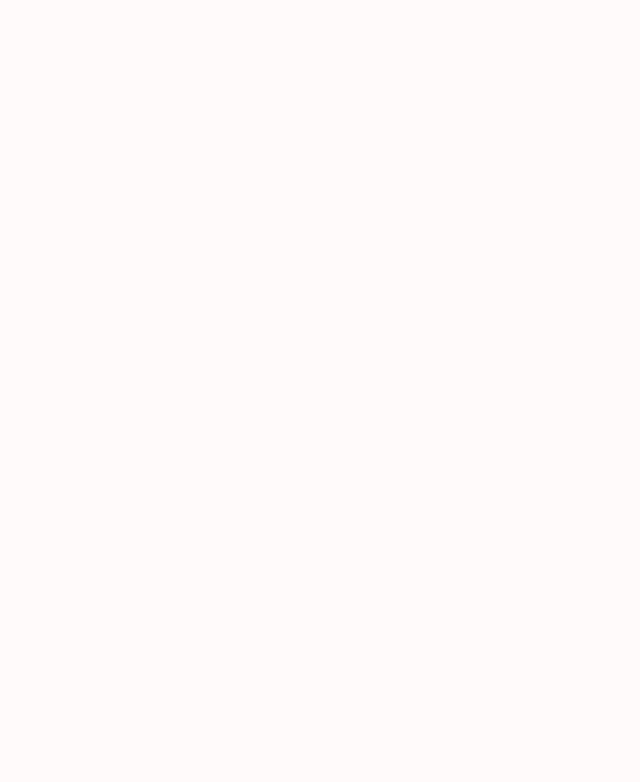
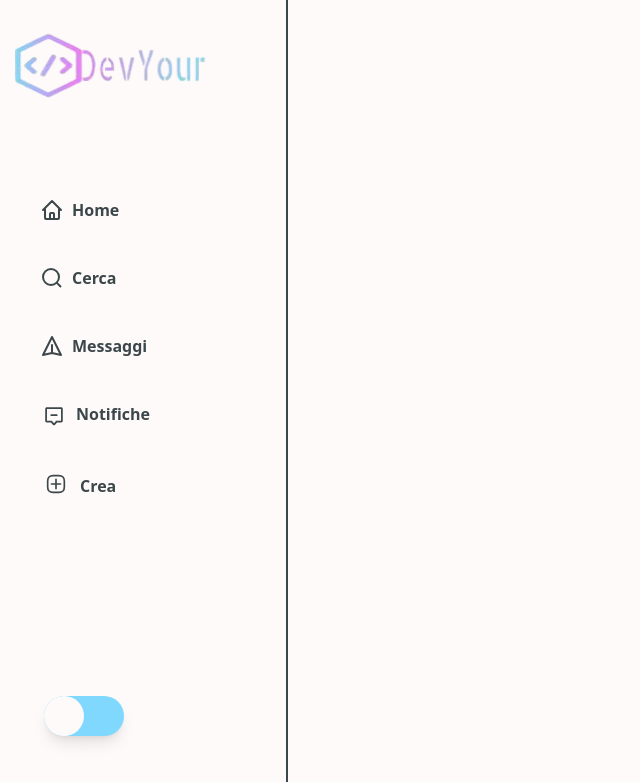
Before and after one commit to DavideCatanzaro/DEVELGRAM, a React (Create React App) app in the folder devyour/: page /devyour in a window 1280 px wide. Shown: the top 782 px of the page, without its empty margins (0-640 px from the left). Built offline with nearby package versions, Linux system fonts and the light colour scheme.

Commit message:
estetica done

```diff
--- a/devyour/package.json
+++ b/devyour/package.json
@@ -6,6 +6,7 @@
     "@testing-library/jest-dom": "^5.16.5",
     "@testing-library/react": "^13.4.0",
     "@testing-library/user-event": "^13.5.0",
+    "classnames": "^2.3.2",
     "react": "^18.2.0",
     "react-dom": "^18.2.0",
     "react-router-dom": "^6.11.2",
--- /dev/null
+++ b/devyour/src/components/atoms/ButtonToggle.jsx
@@ -0,0 +1,20 @@
+import React, { useState } from "react";
+import classNames from 'classnames'
+function ButtonToggle(){
+
+    const [isSelected, setIsSelected] = useState(false)
+
+    return(
+        <div
+        onClick={()=> setIsSelected(!isSelected)}
+            className={classNames("flex w-20 h-10 bg-blue m-10 rounded-full transition-all duration-500 shadow-lg",{
+            'bg-pink': isSelected,
+        } )}>
+            <span className={classNames("h-10 w-10 bg-white rounded-full transition-all duration-500",{
+                'ml-10': isSelected,
+            })}/>
+        </div>
+    )
+}
+
+export default ButtonToggle;
--- /dev/null
+++ b/devyour/src/components/shared/LeftSidebar.jsx
@@ -0,0 +1,155 @@
+import React from "react";
+import ButtonToggle from "../atoms/ButtonToggle";
+
+function LeftSidebar() {
+  return (
+    <div className="min-h-screen w-screen bg-white ">
+      <div className="absolute left-0 flex h-screen w-72 flex-col overflow-hidden rounded-r-1xl bg-white text-grey border-r-2 border-grey">
+        <img
+          src="DevYour.png"
+          alt="log"
+          style={{
+            width: "70%",
+            height: "9%",
+            marginTop: "30px",
+            marginLeft: "10px",
+          }}
+        />
+        <ul className="mt-20 space-y-3">
+          <li className="relative flex cursor-pointer space-x-2 rounded-md py-4 px-10 font-semibold text-grey hover:text-pink">
+            <span>
+              <svg
+                className=" h-6 w-6 align-middle"
+                xmlns="http://www.w3.org/2000/svg"
+                fill="none"
+                viewBox="0 0 24 24"
+                stroke="currentColor"
+                stroke-width="2"
+              >
+                <path
+                  stroke-linecap="round"
+                  stroke-linejoin="round"
+                  d="M3 12l2-2m0 0l7-7 7 7M5 10v10a1 1 0 001 1h3m10-11l2 2m-2-2v10a1 1 0 01-1 1h-3m-6 0a1 1 0 001-1v-4a1 1 0 011-1h2a1 1 0 011 1v4a1 1 0 001 1m-6 0h6"
+                  class=""
+                ></path>
+              </svg>
+            </span>
+            <span className="">Home</span>
+          </li>
+          <li className="relative flex cursor-pointer space-x-2 rounded-md py-4 px-10 font-semibold text-grey hover:text-blue">
+            <span>
+              <svg
+                className="h-6 w-6 align-middle"
+                xmlns="http://www.w3.org/2000/svg"
+                viewBox="0 0 24 24"
+                fill="none"
+                stroke="currentColor"
+                stroke-width="2"
+              >
+                <circle cx="11" cy="11" r="8" class=""></circle>
+                <line x1="21" y1="21" x2="16.65" y2="16.65" class=""></line>
+              </svg>
+            </span>
+            <span className="">Cerca</span>
+            <svg
+              className="absolute -top-1/2 -right-1 h-32 w-8 text-gray-50"
+              xmlns="http://www.w3.org/2000/svg"
+              width="1em"
+              height="4em"
+            >
+              <path
+                fill="currentColor"
+                d="M 499.289 57.696 C 499.289 171.989 399.349 196.304 399.349 257.333 C 399.349 322.485 499.512 354.485 499.512 458.767 C 499.512 483.155 499.289 57.696 499.289 57.696 Z"
+              />
+            </svg>
+          </li>
+          <li className="relative flex cursor-pointer space-x-2 rounded-md py-4 px-10 text-grey font-semibold hover:text-pink">
+            <span>
+              <svg
+                xmlns="http://www.w3.org/2000/svg"
+                className="h-6 w-6"
+                fill="none"
+                viewBox="0 0 24 24"
+                stroke="currentColor"
+                stroke-width="2"
+              >
+                <path
+                  stroke-linecap="round"
+                  stroke-linejoin="round"
+                  d="M12 19l9 2-9-18-9 18 9-2zm0 0v-8"
+                />
+              </svg>
+            </span>
+            <span className="">Messaggi</span>
+          </li>
+          <li className="relative flex cursor-pointer space-x-2 rounded-md py-4 px-10 font-semibold text-grey hover:text-blue">
+            <span className="text-2xl">
+              <svg
+                className="h-7 w-7"
+                viewBox="0 0 32 32"
+                fill="currentColor"
+                xmlns="http://www.w3.org/2000/svg"
+              >
+                <path
+                  fill-rule="evenodd"
+                  clip-rule="evenodd"
+                  d="M24.0362 21.3333H18.5243L15.9983 24.4208L13.4721 21.3333H7.96047L7.99557 8H24.0009L24.0362 21.3333ZM24.3705 23.3333H19.4721L17.2883 26.0026C16.6215 26.8176 15.3753 26.8176 14.7084 26.0026L12.5243 23.3333H7.62626C6.70407 23.3333 5.95717 22.5845 5.9596 21.6623L5.99646 7.66228C5.99887 6.74352 6.74435 6 7.66312 6H24.3333C25.2521 6 25.9975 6.7435 26 7.66224L26.0371 21.6622C26.0396 22.5844 25.2927 23.3333 24.3705 23.3333ZM12.6647 14C12.2965 14 11.998 14.2985 11.998 14.6667V15.3333C11.998 15.7015 12.2965 16 12.6647 16H19.3313C19.6995 16 19.998 15.7015 19.998 15.3333V14.6667C19.998 14.2985 19.6995 14 19.3313 14H12.6647Z"
+                ></path>
+              </svg>
+            </span>
+            <span className="">Notifiche</span>
+          </li>
+          <li className="relative flex cursor-pointer space-x-2 rounded-md py-4 px-10 text-grey font-semibold hover:text-pink">
+            <span>
+              <svg
+
+                className="h-5 w-8"
+                fill="currentColor"
+                viewBox="0 0 24 24"
+                width="24"
+              >
+                <path
+                  d="M2 12v3.45c0 2.849.698 4.005 1.606 4.944.94.909 2.098 1.608 4.946 1.608h6.896c2.848 0 4.006-.7 4.946-1.608C21.302 19.455 22 18.3 22 15.45V8.552c0-2.849-.698-4.006-1.606-4.945C19.454 2.7 18.296 2 15.448 2H8.552c-2.848 0-4.006.699-4.946 1.607C2.698 4.547 2 5.703 2 8.552Z"
+                  fill="none"
+                  stroke="currentColor"
+                  stroke-linecap="round"
+                  stroke-linejoin="round"
+                  stroke-width="2"
+                ></path>
+                <line
+                  fill="none"
+                  stroke="currentColor"
+                  stroke-linecap="round"
+                  stroke-linejoin="round"
+                  stroke-width="2"
+                  x1="6.545"
+                  x2="17.455"
+                  y1="12.001"
+                  y2="12.001"
+                ></line>
+                <line
+                  fill="none"
+                  stroke="currentColor"
+                  stroke-linecap="round"
+                  stroke-linejoin="round"
+                  stroke-width="2"
+                  x1="12.003"
+                  x2="12.003"
+                  y1="6.545"
+                  y2="17.455"
+                ></line>
+              </svg>
+            </span>
+            <span className="">Crea</span>
+          </li>
+        </ul>
+
+        <div className="my-6 mt-auto ml-1 flex cursor-pointer">
+          <ButtonToggle />
+        </div>
+      </div>
+    </div>
+  );
+}
+
+export default LeftSidebar;
--- a/devyour/src/pages/Devyour.jsx
+++ b/devyour/src/pages/Devyour.jsx
@@ -1,7 +1,9 @@
+import LeftSidebar from "../components/shared/LeftSidebar";
+
 function DevYour(){
 return(
     <>
-
+    <LeftSidebar/>
     </>
 )
 }
```
Also changed, not shown: 1 other file (tests, documents, lock files or other folders).
